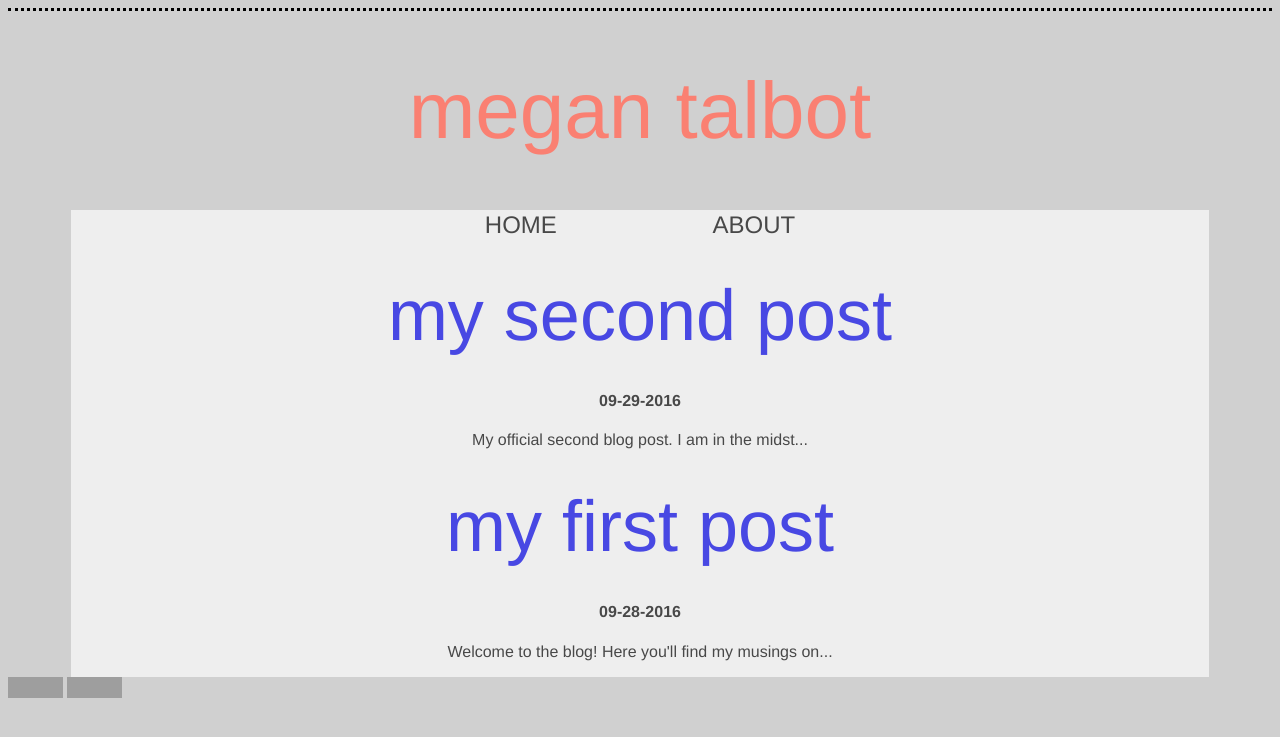
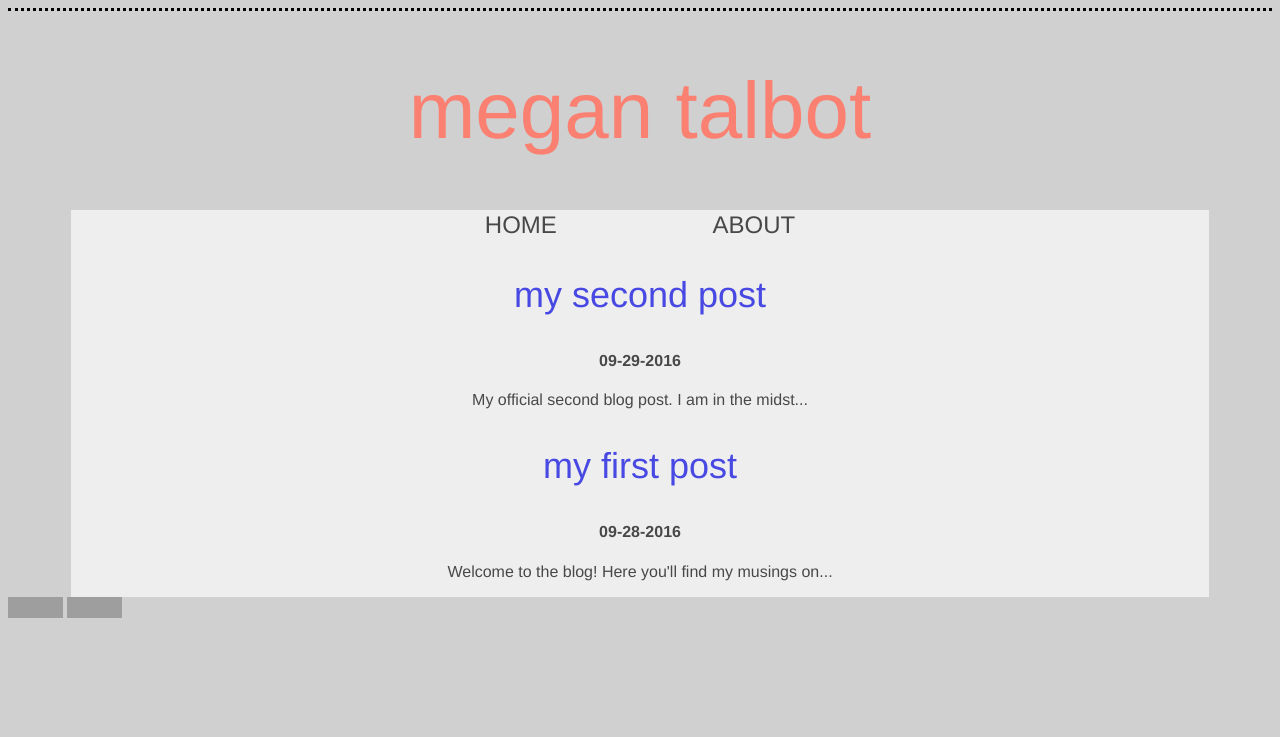
Before and after one commit to meganft/meganft.github.io, a Jekyll site: the page built from index.html, in a window 1280 px wide. Shown: the top 737 px of the page. Built offline with Jekyll 4.4.1, drawn with Linux system fonts in a browser that asks for light colours; grey boxes are pictures that could not be loaded.

```diff
--- a/index.html
+++ b/index.html
@@ -5,7 +5,7 @@ layout: default
 
 
 {% for post in site.posts %}
-  <h3><a style="font-size: 2em;" href="{{ post.url }}">{{ post.title }}</a></h3>
+  <h3><a style="font-size: 1em;" href="{{ post.url }}">{{ post.title }}</a></h3>
   <h4>{{ post.date | date: "%m-%d-%Y" }}</h4>
     <p>{{ post.content | strip_html | truncatewords:10}}</p>
 {% endfor %}
```
